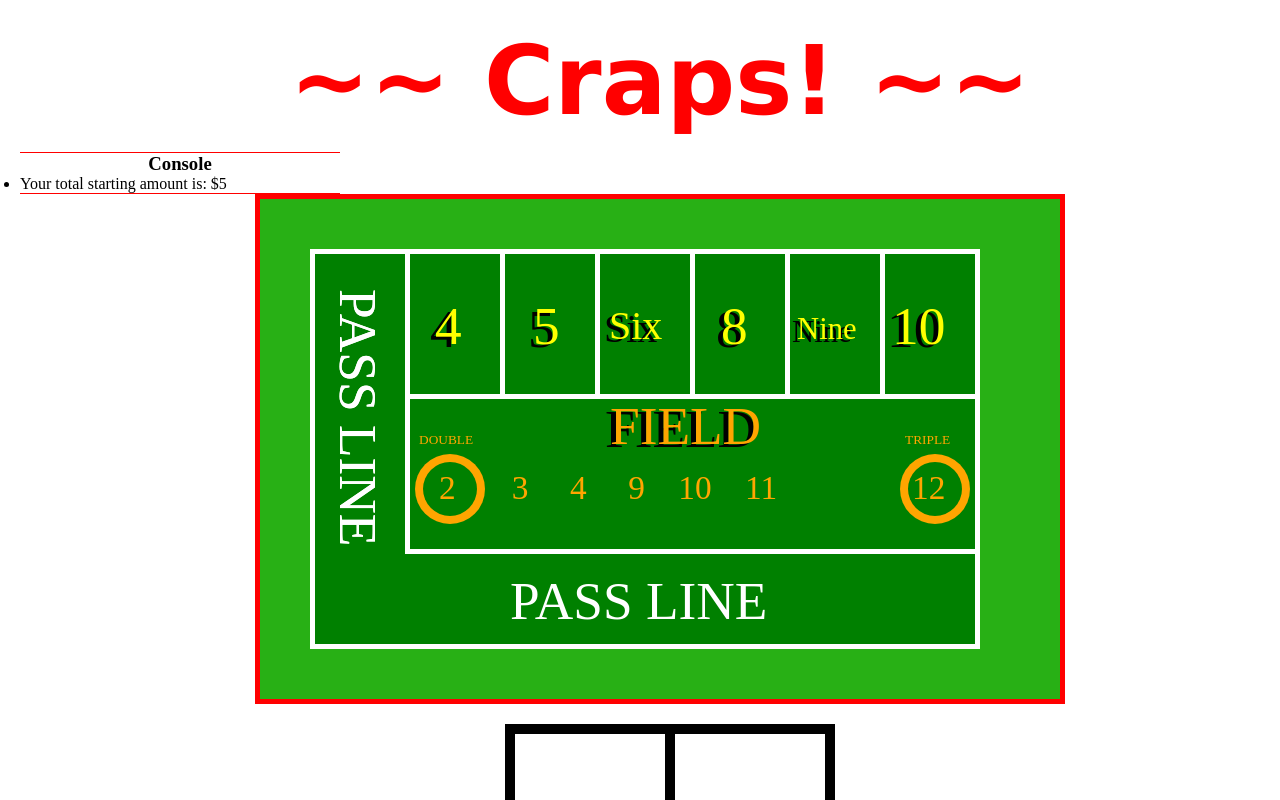
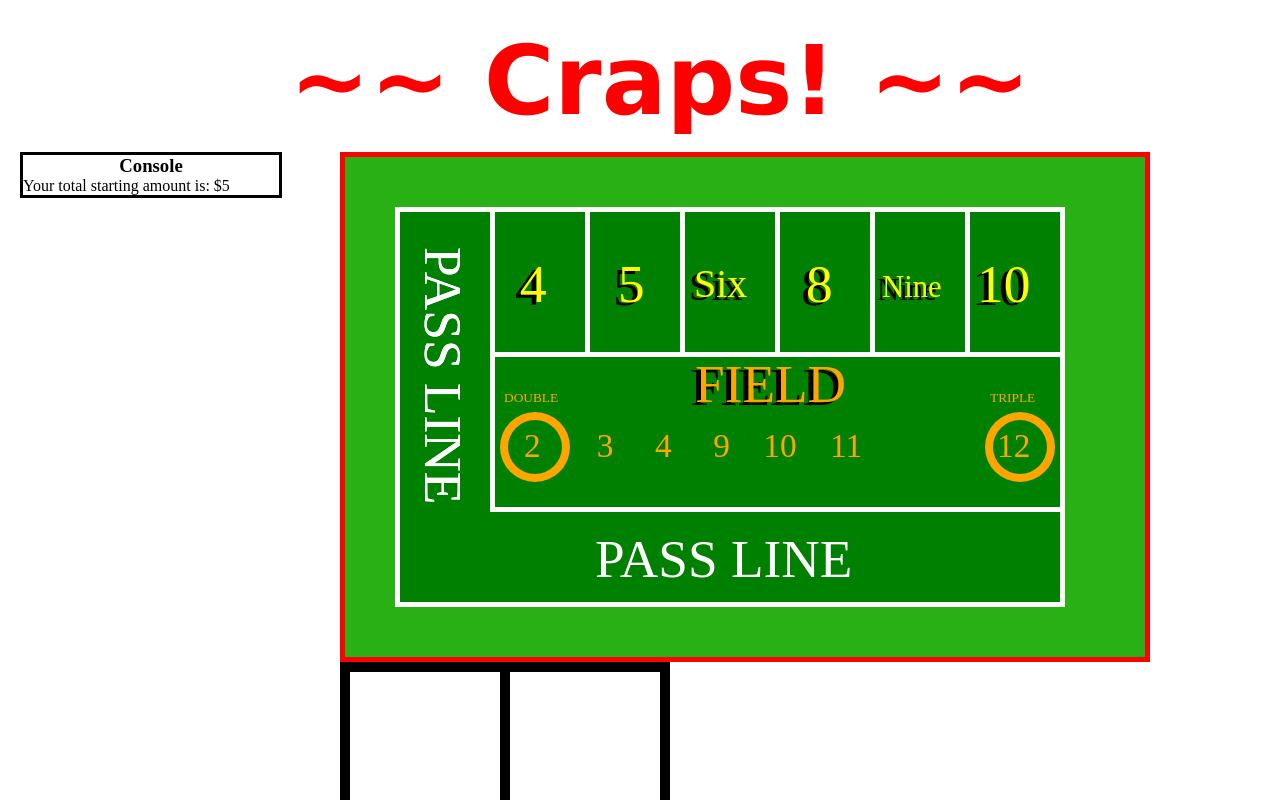
Before and after one commit to Jay-Beezy/Craps_JavaScript, a plain HTML site: page index.html in a window 1280 px wide. Both pictures are taken after a click on the button "Start". Shown: the top 800 px of the page. Drawn offline with Linux system fonts and the light colour scheme.

Commit message:
Figured out how to allign divs side by side. Fixes the issue where as the console log grows, it would push the board lower into the screen. Now the console can grow vertically without messing up any other allignment on the page.

```diff
--- a/dice.js
+++ b/dice.js
@@ -14,8 +14,8 @@ let diceCanvas = document.getElementById("dice");
 let diceContext = diceCanvas.getContext('2d');
 var rollButton = document.getElementById('roll-button');
 
-diceContext.font = "50pt Calibri";
-diceContext.fillStyle = "red";
+//diceContext.font = "50pt Calibri";
+//diceContext.fillStyle = "red";
 
 function getRandomInt(max) {
   return Math.floor(Math.random() * 6) + 1;
--- a/display.js
+++ b/display.js
@@ -4,7 +4,7 @@ let display ={
   board: document.getElementById("board"),
   dice_menu: document.getElementById("dice-menu"),
   roll_btn: document.getElementById('roll-button'),
-  console: document.getElementById("console-row"),
+  console: document.getElementById("console-col"),
   console_message: document.getElementById("console-messages"),
   start_slider: document.getElementById("start-slider"),
 
@@ -21,19 +21,13 @@ let display ={
 
 
     this.start_btn.addEventListener("click", () => {
-      if(this.start_slider.value > 0){
       this.hideAll();
       this.showBoard();
       this.showDice();
       this.showRollButton();
       this.showConsole();
       GameConsole.write("Your total starting amount is: $" + this.start_slider.value);
-
       //Continue with the game?
-      }
-      else{
-        this.reset();
-      }
     });
 
   },
--- a/index.html
+++ b/index.html
@@ -18,16 +18,17 @@
         </div>
       </div>
     </div>
-    <div id="console-row">
+    <div id="console-col">
 			<h3 class="text-mid">Console</h3>
 			<ul id="console-messages"></ul>
     </div>
-    <canvas id="board" width="800" height="500" class="board"></canvas>
+    <div id="board-col">
+      <canvas id="board" width="800" height="500" class="board"></canvas>
+    </div>
     <div id="dice-menu" class="dice">
       <canvas id="dice" width="310" height="150"style="border: 10px solid black"></canvas>
     </div>
-    <input type="button" id="roll-button" class="roll"value="ROLL !">
-
+    <input type="button" id="roll-button" class="roll" value="ROLL !">
     <link rel="stylesheet" href="css/rSlider.min.css">
     <script src="js/rSlider.min.js"></script>
 
--- a/main.js
+++ b/main.js
@@ -22,7 +22,7 @@ let GameConsole = {
 		//None of this makes sense so figure it out /\
 
 		// Remove oldest message when list grows.
-		if(this.messages_active > 3) {
+		if(this.messages_active > 10) {
 			this.message_list.childNodes[0].remove();
 		}
 	},
--- a/style.css
+++ b/style.css
@@ -17,6 +17,12 @@ button {
     height: 25px;
     width: 50px;
     margin: 5px;
+}
+
+ul {
+  list-style-type: none;
+  margin: 0;
+  padding: 0;
 }
 
 .row {
@@ -49,7 +55,6 @@ button {
 .board {
     width: 800px;
     height: 500px;
-    margin: auto;
     display: flex;
     flex-flow: row nowrap;
     justify-content: center;
@@ -58,11 +63,9 @@ button {
 }
 
 .dice {
-  margin-left: auto;
-  margin-right: auto;
-  margin-top: 20px;
   display: block;
-  width: 310px;
+  width: 50%;
+  margin: 0 auto;
 }
 
 .startbtn {
@@ -72,15 +75,15 @@ button {
 .roll {
   background-color: red;
   color: black;
-  width:130px;
+  width:330px;
   height:40px;
   font-family:Arial;
   font-size: 150%;
-  margin: auto;
-  margin-top: 20px;
+  margin-top: 10px;
   display: flex;
   justify-content: center;
   align-items: center;
+  margin-left:25%;
 }
 
 #info {
@@ -91,11 +94,20 @@ button {
     font-size: 300%;
 }
 
-#console-row {
-    border-top: thin solid red;
-    border-bottom: thin solid red;
+#console-col {
+    border-top: solid black;
+    border-right: solid black;
+    border-left: solid black;
+    border-bottom: solid black;
     width: 25%;
     color:black;
+    float:left;
+    width:20%;
+}
+
+#board-col {
+  width:50%;
+  margin: 0 auto;
 }
 
 .game-positive {
```
Lines whose indentation alone changed are shown as unchanged.
